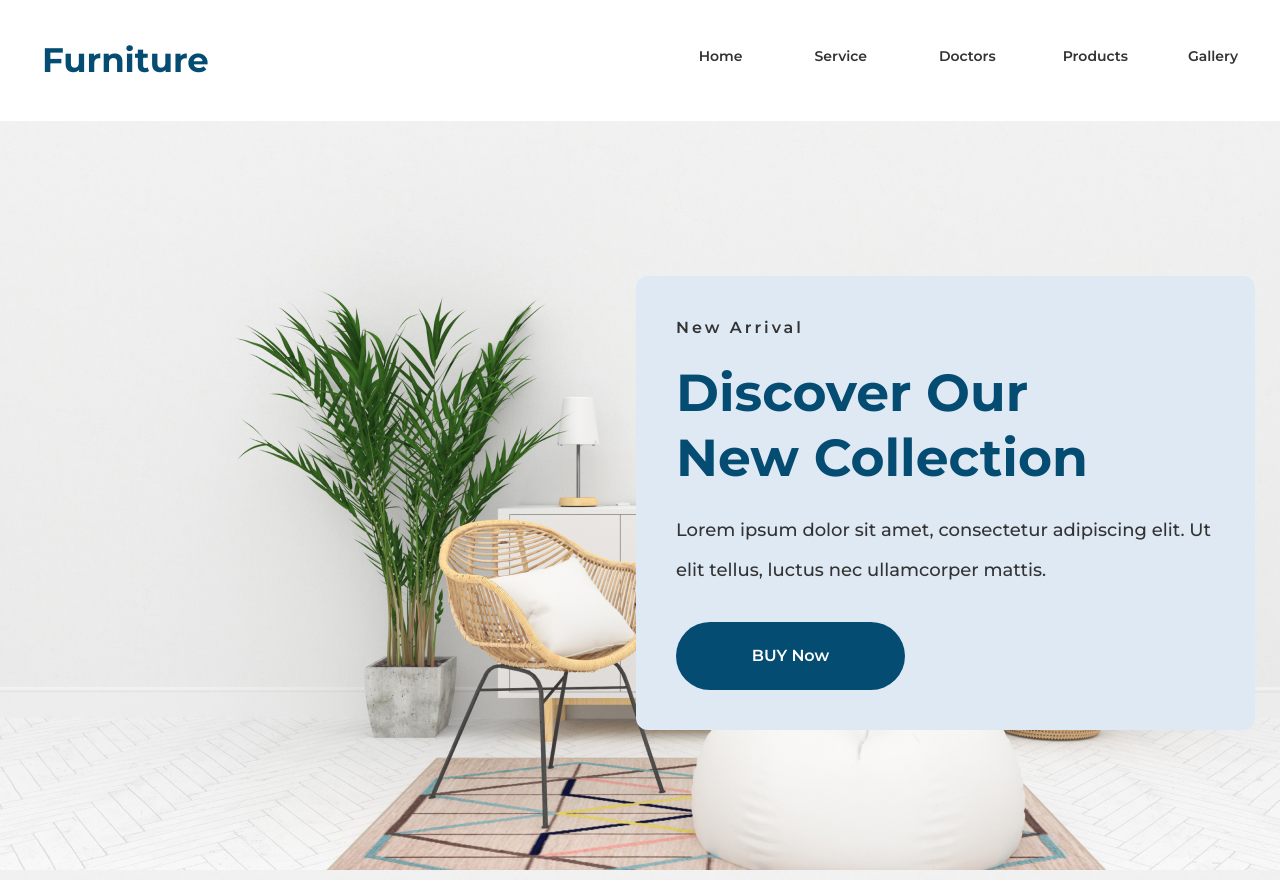
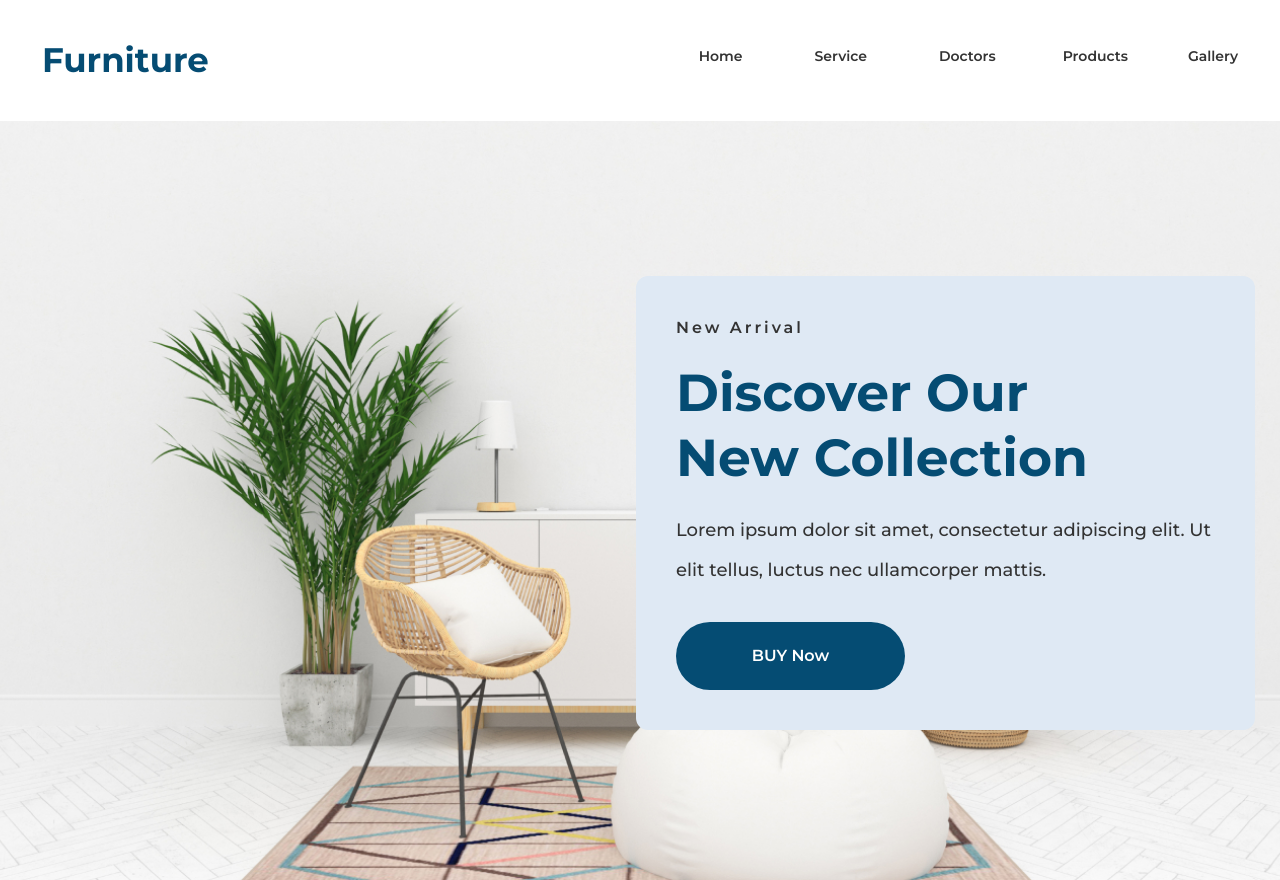
Before and after one commit to YaxyobekUz/furniture, a website: page index.html in a window 1280 px wide. Shown: the top 880 px of the page. Drawn offline with Linux system fonts and the light colour scheme.

Commit message:
hero bugs fixed

```diff
--- a/index.html
+++ b/index.html
@@ -38,7 +38,7 @@
 
     <!-- hero  -->
 
-    <section class="bg-light-blue pt-155 pb-150 bg-[url(../images/hero-background-img.jpg)]">
+    <section class="bg-light-blue pt-155 pb-150 bg-[url(../images/hero-background-img.jpg)] bg-no-repeat bg-cover bg-center">
       <div class="w-full mx-auto max-w-1270 px-5 flex justify-end">
         <!-- item 1 -->
         <div class="flex flex-col bg-hero-light-blue rounded-xl p-10 pr-11">
```
Also changed, not shown: dist/output.css.
